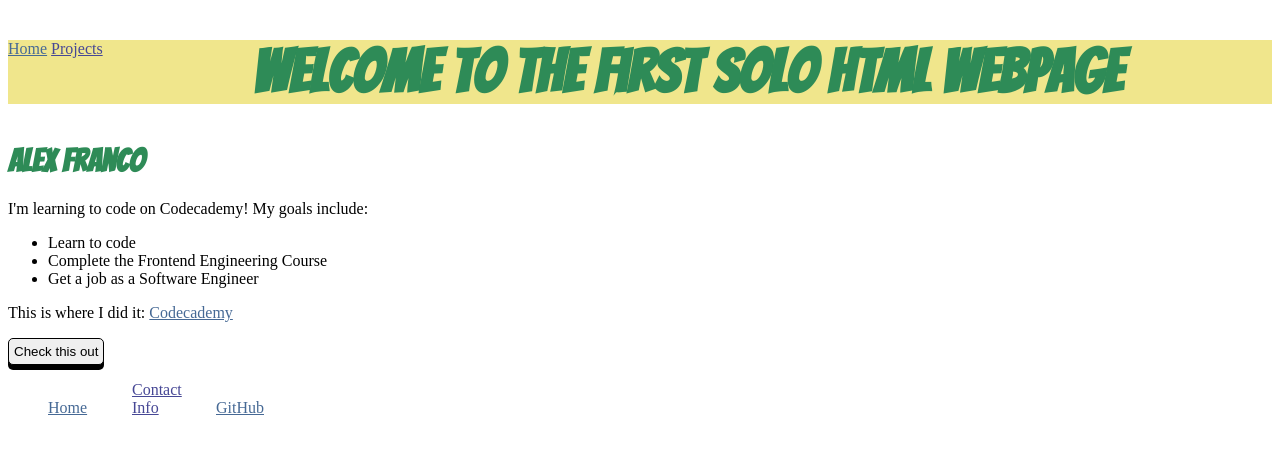
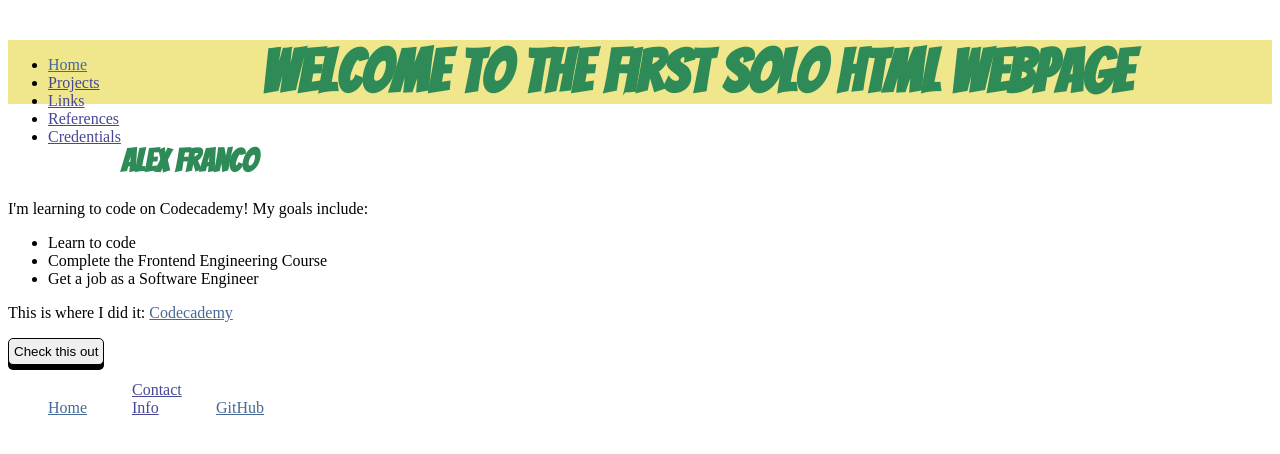
Before and after one commit to alexfranco311/Codecademy, a plain HTML site: page index.html in a window 1280 px wide. Drawn offline with Linux system fonts and the light colour scheme.

Commit message:
added nav, not styled yet

```diff
--- a/index.html
+++ b/index.html
@@ -13,13 +13,18 @@
 
 <header>
     <nav>
-        <a href="/index.html">Home</a>
-        <a href="">Projects</a>
+        <ul>
+            <li><a href="index.html">Home</a></li>
+            <li><a href="">Projects</a></li>
+            <li><a href="">Links</a></li>
+            <li><a href="">References</a></li>
+            <li><a href="">Credentials</a></li>
+        </ul>
     </nav>
     <h1>Welcome to the First Solo HTML Webpage</h1>
 </header>
 
-<!--Create Nav-->
+<!--Create Nav(projects,links, references, credentials)-->
 <!--Create projects html and related pages.-->
 
 <body>
```
